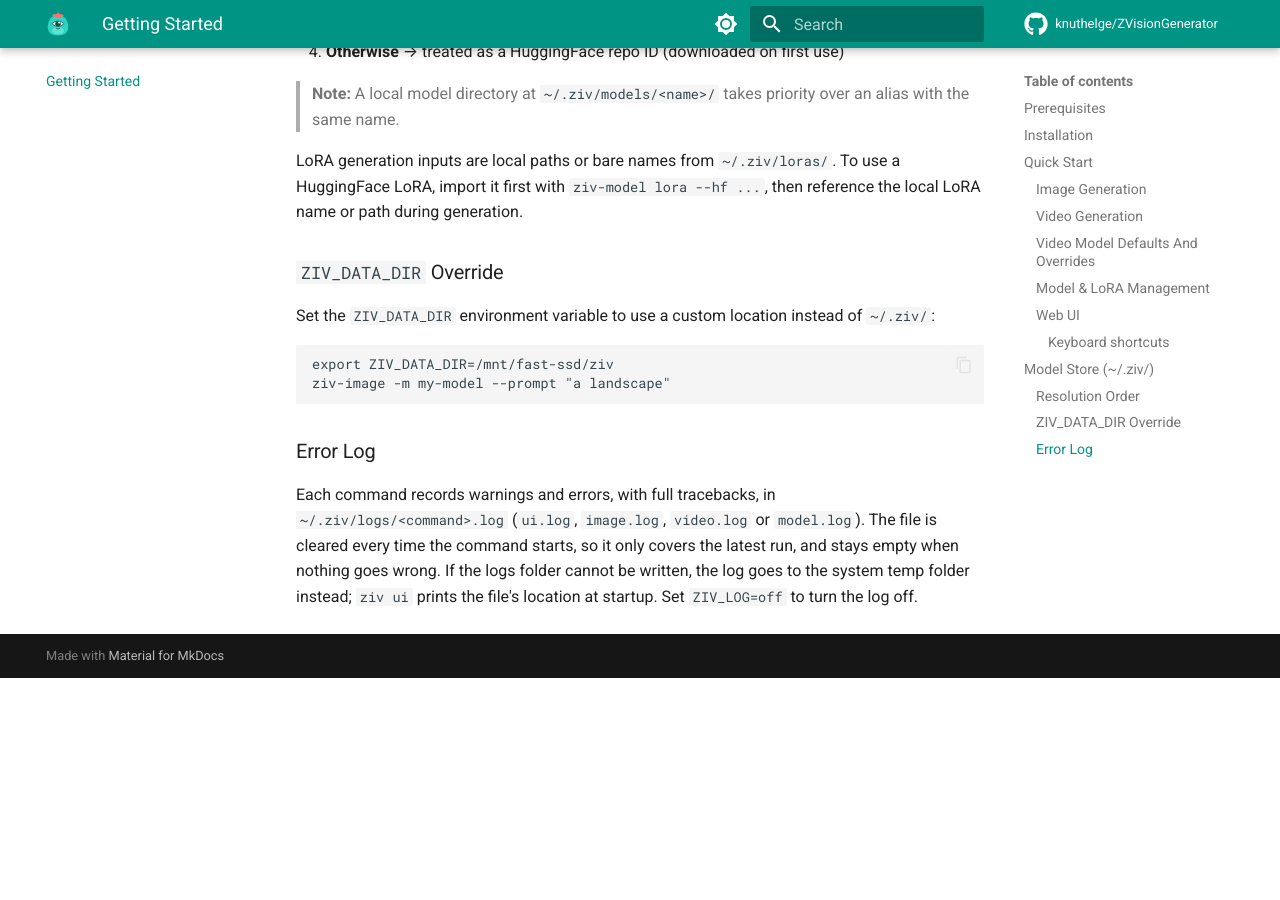
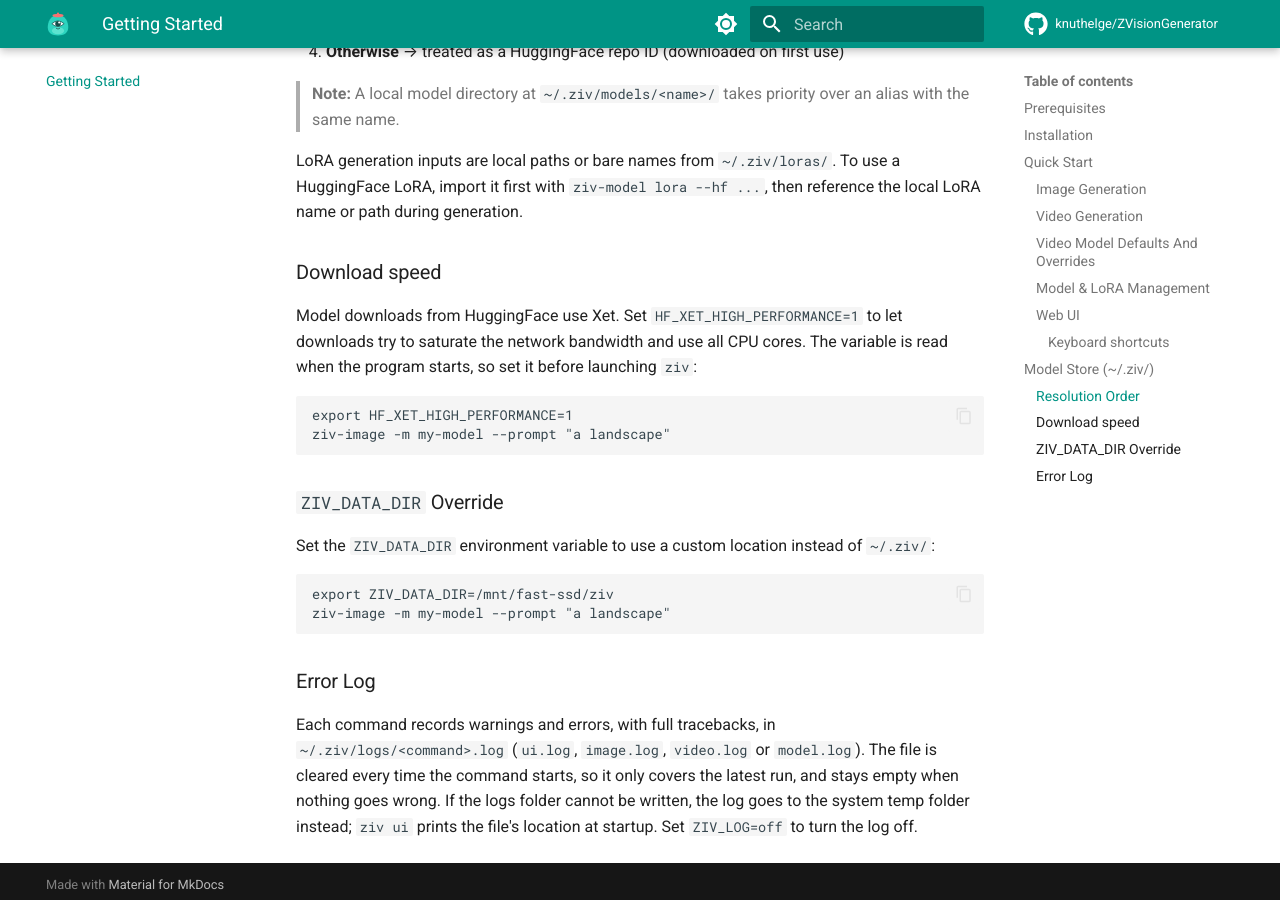
Before and after one commit to knuthelge/ZVisionGenerator, an MkDocs documentation site: the page built from docs/getting-started.md, in a window 1280 px wide and 900 px high, scrolled down 7115 px. Built offline with MkDocs 1.6.1 and Material for MkDocs 9.7.7, drawn with Linux system fonts in a browser that asks for light colours; comment, search, counter and statistics services are not loaded; before the commit the page ends 7793 px from its top, so only the background shows below that.

Commit message:
build(deps): drop hf-transfer and refresh shared Python packages
- Remove hf-transfer; huggingface-hub 1.x downloads through Xet. macOS
  still installs it as an mflux dependency.
- Raise floors: huggingface-hub>=1.32.0,<2.0, Pillow>=12.3.0,
  fastapi>=0.143.0, uvicorn>=0.54.0, python-multipart>=0.0.32.
- Targeted lock refresh: fastapi 0.143, uvicorn 0.54, python-multipart
  0.0.32, numpy 2.5, scipy 1.18, tqdm 4.70, hf-xet 1.7, ruff 0.17,
  pytest 9.1, mkdocs-material 9.7.7. Platform engines are unchanged.
- Pin ruff's rule set to the pre-0.16 defaults.
- Document HF_XET_HIGH_PERFORMANCE for download speed.

Co-Authored-By: Claude Opus 5.5 <noreply@anthropic.com>

````diff
--- a/docs/getting-started.md
+++ b/docs/getting-started.md
@@ -230,6 +230,15 @@ When you pass `-m <name>` (both `ziv-image` and `ziv-video`):
 
 LoRA generation inputs are local paths or bare names from `~/.ziv/loras/`. To use a HuggingFace LoRA, import it first with `ziv-model lora --hf ...`, then reference the local LoRA name or path during generation.
 
+### Download speed
+
+Model downloads from HuggingFace use Xet. Set `HF_XET_HIGH_PERFORMANCE=1` to let downloads try to saturate the network bandwidth and use all CPU cores. The variable is read when the program starts, so set it before launching `ziv`:
+
+```bash
+export HF_XET_HIGH_PERFORMANCE=1
+ziv-image -m my-model --prompt "a landscape"
+```
+
 ### `ZIV_DATA_DIR` Override
 
 Set the `ZIV_DATA_DIR` environment variable to use a custom location instead of `~/.ziv/`:
````
Also changed, not shown: CHANGELOG.md (+6 -0 lines), pyproject.toml (+9 -6 lines), 1 other file.
